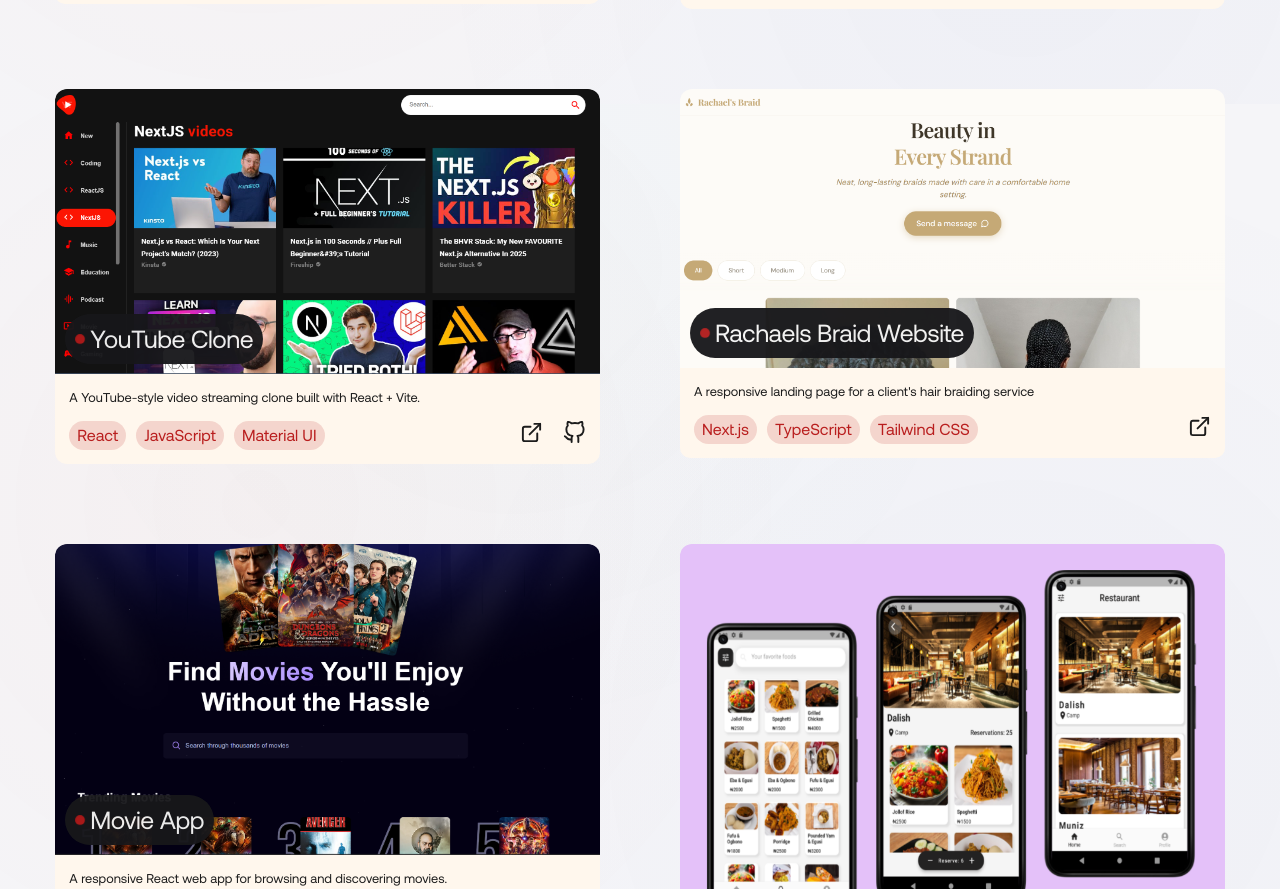
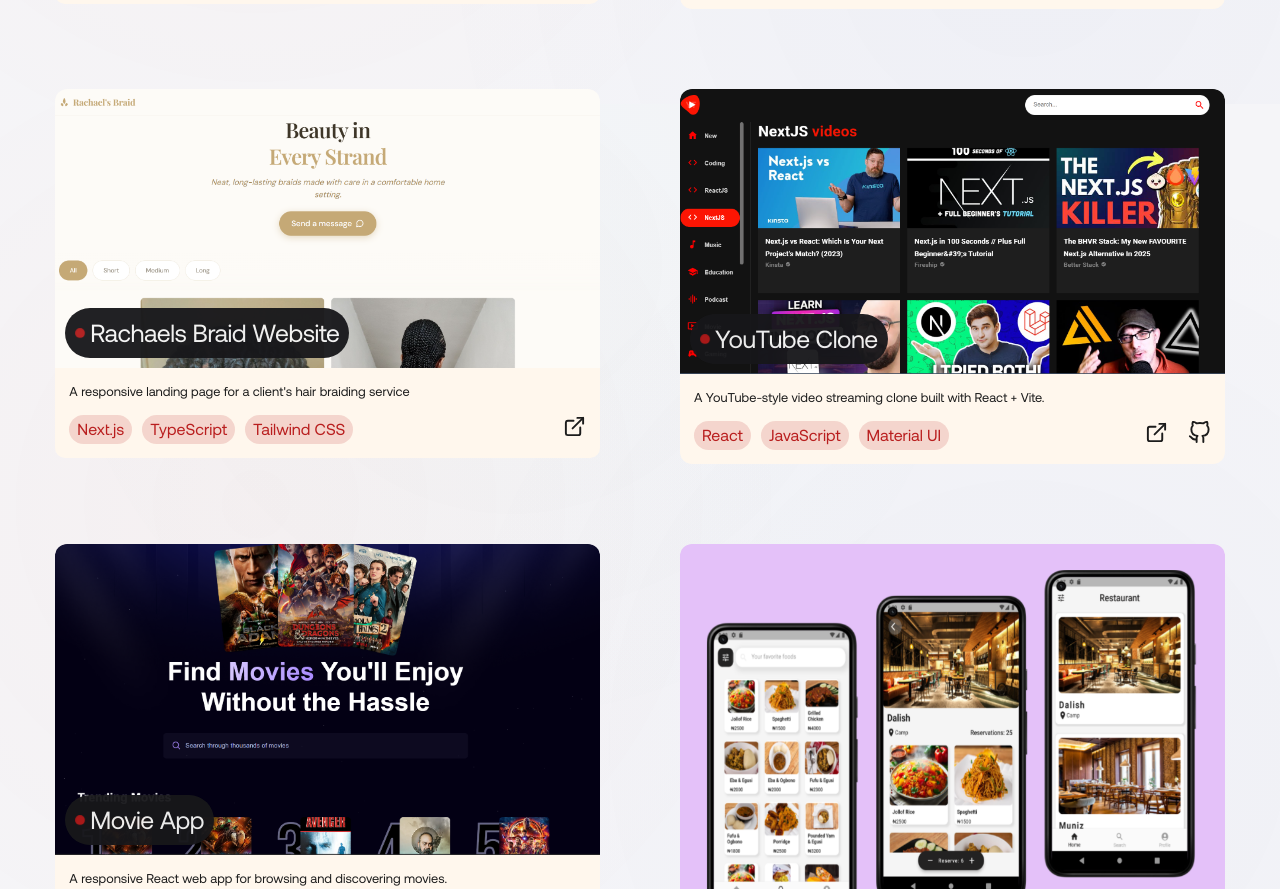
Before and after one commit to msamichael/micky, a React (Vite) app: page / in a window 1280 px wide. Shown: the part 1496-2385 px from the top of the page. Built offline with nearby package versions, Linux system fonts and the light colour scheme.

Commit message:
reorder projects

```diff
--- a/src/sections/Projects.jsx
+++ b/src/sections/Projects.jsx
@@ -33,6 +33,14 @@
 
           />
 
+<ProjectCard
+  projectName={"Rachaels Braid Website"}
+  projectImage={braid}
+  projectLink={"https://rachaelsbraid.vercel.app/"}
+  projectDesc={'A responsive landing page for a client\'s hair braiding service'}
+  toolList={['Next.js', 'TypeScript', 'Tailwind CSS']}
+
+  />
         <ProjectCard
           projectName={"YouTube Clone"}
           projectImage={mytube}
@@ -40,14 +48,6 @@
           projectGithub={"https://github.com/msamichael/mytube"}
           projectDesc={'A YouTube-style video streaming clone built with React + Vite.'}
           toolList={['React','JavaScript', 'Material UI']}
-          />
-        <ProjectCard
-          projectName={"Rachaels Braid Website"}
-          projectImage={braid}
-          projectLink={"https://rachaelsbraid.vercel.app/"}
-          projectDesc={'A responsive landing page for a client\'s hair braiding service'}
-          toolList={['Next.js', 'TypeScript', 'Tailwind CSS']}
-
           />
         <ProjectCard
           projectName={"Movie App"}
@@ -79,7 +79,7 @@
           projectLink={"https://weather-app-blu.vercel.app/"}
           projectGithub={"https://github.com/msamichael/weather-app"}
           projectDesc={'A weather information app (frontend) that fetches and displays weather data for user-selected locations.'}
-          toolList={['React' , 'JavaScript', 'Tailwind CSS']}
+          toolList={['React' , 'JavaScript', 'Tailwind CSS ']}
         />
       </div>
     </div>
```
